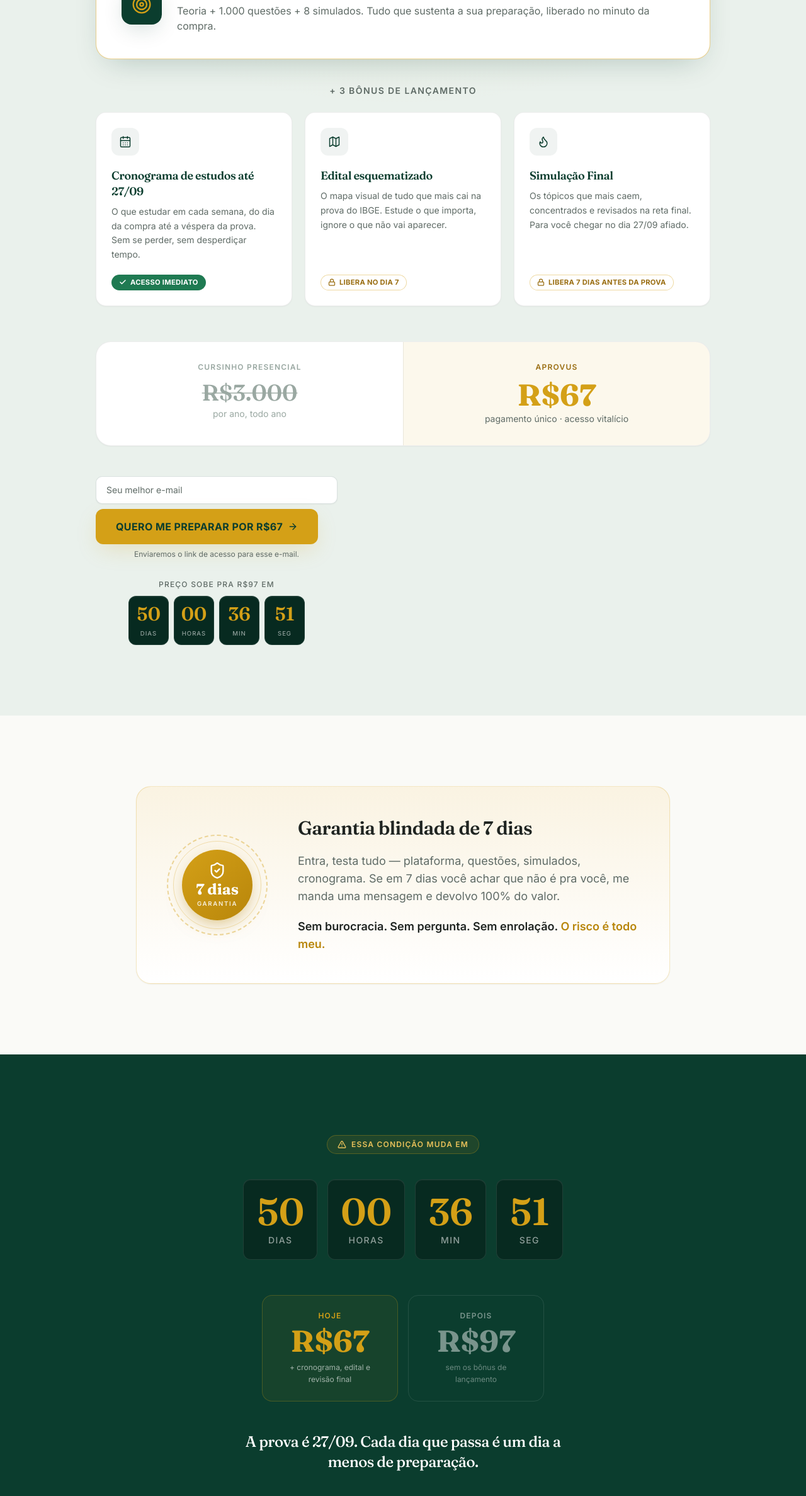
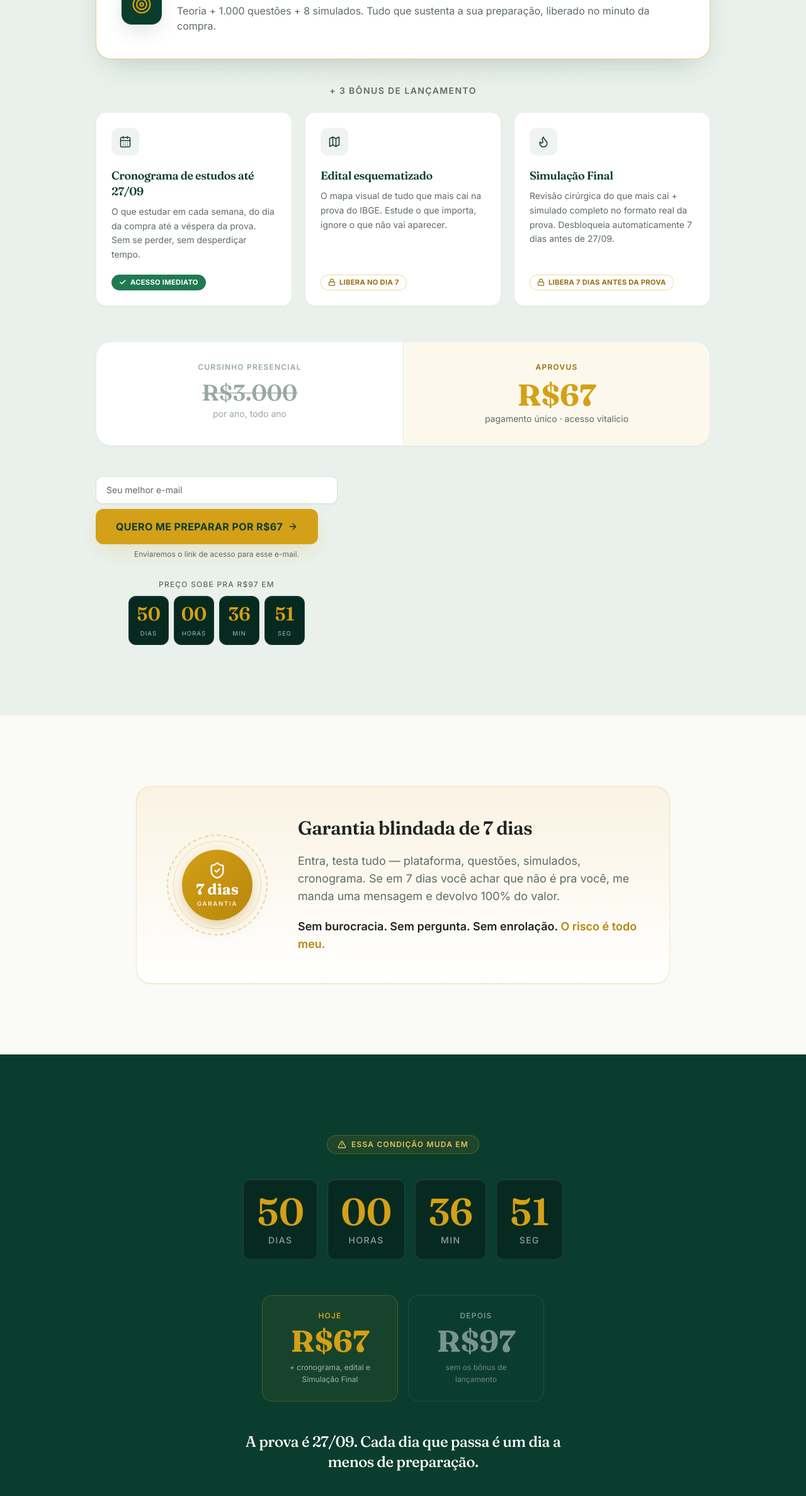
Before and after one commit to kissilamorais/saas-ibge, a Next.js app: page / in a window 1280 px wide. Shown: the part 2889-5264 px from the top of the page at 63% size. Built offline with nearby package versions, Linux system fonts and the light colour scheme; no server answers.

Commit message:
fix: alinha Simulacao Final em FAQ, Urgency, content.ts e descricao da OfferSection

```diff
--- a/src/components/landing/FaqSection.tsx
+++ b/src/components/landing/FaqSection.tsx
@@ -18,7 +18,7 @@ const FAQ = [
   },
   {
     q: 'Vou ter acesso a tudo de uma vez?',
-    a: 'O cronograma e a plataforma completa são imediatos. O edital esquematizado libera no dia 7. A revisão final libera 7 dias antes da prova, quando você mais precisa.',
+    a: 'O cronograma e a plataforma completa são imediatos. O edital esquematizado libera no dia 7. A Simulação Final desbloqueia 7 dias antes da prova, quando você mais precisa.',
   },
   {
     q: 'Quanto tempo preciso por dia?',
--- a/src/components/landing/OfferSection.tsx
+++ b/src/components/landing/OfferSection.tsx
@@ -39,7 +39,7 @@ const BONUSES: Bonus[] = [
   {
     icon: Flame,
     title: 'Simulação Final',
-    desc: 'Os tópicos que mais caem, concentrados e revisados na reta final. Para você chegar no dia 27/09 afiado.',
+    desc: 'Revisão cirúrgica do que mais cai + simulado completo no formato real da prova. Desbloqueia automaticamente 7 dias antes de 27/09.',
     badge: 'Libera 7 dias antes da prova',
     immediate: false,
   },
--- a/src/components/landing/UrgencySection.tsx
+++ b/src/components/landing/UrgencySection.tsx
@@ -53,7 +53,7 @@ export function UrgencySection() {
                   {currentPriceLabel()}
                 </p>
                 <p className="mt-2 text-xs leading-relaxed text-white/60">
-                  + cronograma, edital e revisão final
+                  + cronograma, edital e Simulação Final
                 </p>
               </div>
               <div className="rounded-2xl border border-white/10 bg-transparent px-6 py-6">
--- a/src/lib/bonuses/content.ts
+++ b/src/lib/bonuses/content.ts
@@ -102,8 +102,8 @@ A partir daqui, o foco vira resolver questões da banca IBFC.
 - O objetivo agora não é aprender coisa nova — é **ajustar ritmo, marcação e resistência mental** pras 4 horas
 - Revise TODOS os erros acumulados
 
-### 🔵 SEMANA 10 (reta final) — REVISÃO FINAL + descanso estratégico
-- 🔓 *Nesta fase você desbloqueou a REVISÃO FINAL INTENSIVA (7 dias antes da prova).*
+### 🔵 SEMANA 10 (reta final) — SIMULAÇÃO FINAL + descanso estratégico
+- 🔓 *Nesta fase você desbloqueou a SIMULAÇÃO FINAL (7 dias antes da prova).*
 - Foque nos tópicos que mais caem (estão na revisão final)
 - Refaça só as questões que você errou antes
 - **Nos 2 dias antes da prova: descanse.** Cérebro cansado não rende. Revisão leve, sono bom.
```
